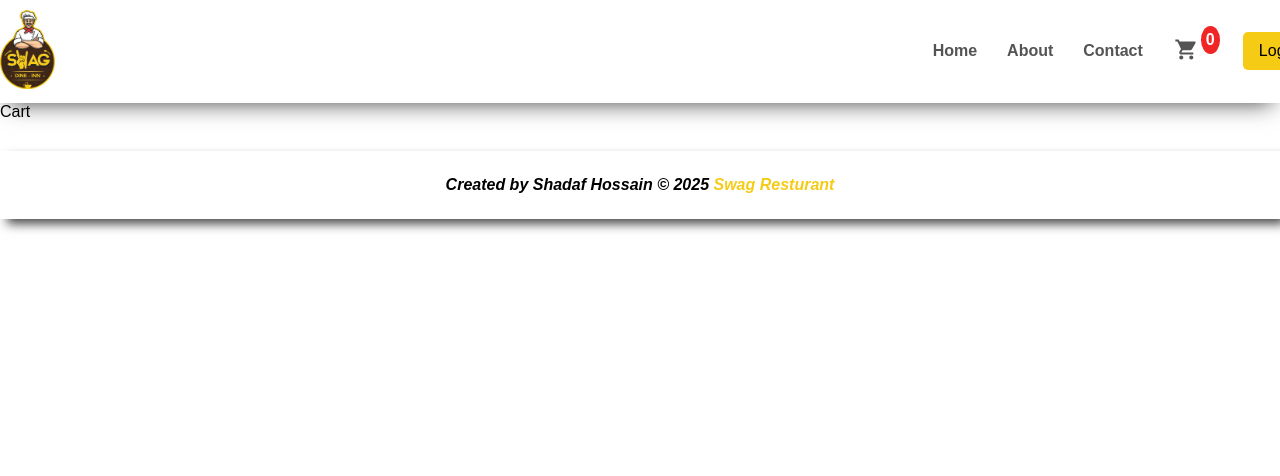
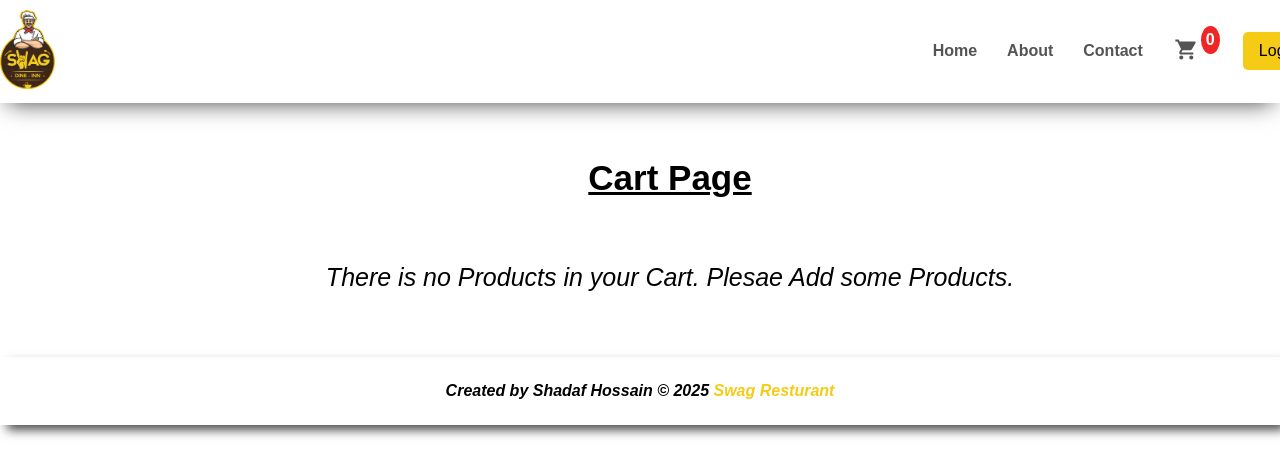
Before and after one commit to shadafhossain01/Swag-Resturant, a React (Vite) app: page /cart in a window 1280 px wide. Shown: the top 476 px of the page. Built offline with nearby package versions, Linux system fonts and the light colour scheme.

Commit message:
Cart Page Design Done

```diff
--- a/src/component/ResturantDetail.jsx
+++ b/src/component/ResturantDetail.jsx
@@ -36,7 +36,7 @@ const ResturantDetail = ({data}) => {
                 </div>
                     <div className='img-box'>
                     <img src={`${resPicture}${value.card.info.imageId}`}/>
-                    <button onClick={()=>handleAddToCart(item)}>Add to Cart</button>
+                    <button onClick={()=>handleAddToCart(value)}>Add to Cart</button>
                     </div>
             </div>
         ))
--- a/src/index.css
+++ b/src/index.css
@@ -435,8 +435,8 @@ width: 30%;
 font-size: 22px;
 }
 
-.accordian-header h3{
-    font-size: 20px;
+.accordian-header h3 {
+    font-size: 17px;
     font-weight: 900;
 }
 
@@ -494,3 +494,90 @@ position: relative;
     font-weight: 800;
     font-size: 12px;
 }
+
+.cart-main{
+    margin: 55px 0px;
+}
+
+.cart-main h2{
+    text-align: center;
+    font-size: 35px;
+    font-weight: 700;
+    text-decoration: underline;
+    margin-bottom: 25px;
+}
+
+.cart-box{
+width: 900px;
+margin: 65px auto;
+}
+
+.cart-box h3{
+    text-align: center;
+    font-size: 25px;
+    font-weight: 500;
+    font-style: italic;
+}
+
+.single-cart-box{
+    display: flex;
+        justify-content: space-between;
+        align-items: center;
+        border-bottom: 2px solid #afaeae;
+        padding-bottom: 15px;
+        margin: 20px 0px;
+}
+
+.single-cart-left{
+display: flex;
+align-items: center;
+column-gap: 15px;
+}
+
+.single-cart-left img{
+width: 10%;
+}
+
+.single-cart-left p{
+    margin-top: 7px;
+}
+
+.single-cart-right{
+    display: flex;
+    align-items: center;
+    gap: 20px;
+}
+
+.single-cart-right button{
+    padding: 3px 20px;
+    font-weight: 900;
+    font-size: 20px;
+    cursor: pointer;
+}
+
+.single-cart-right h4{
+    font-size: 25px;
+    font-weight: 100;
+    font-style: italic
+}
+
+.cart-box h5{
+    text-align: right;
+    font-size: 22px;
+}
+
+.clearCart{
+    padding: 13px 25px;
+    font-size: 15px;
+    background: #f6cb16;
+    border: none;
+    border-radius: 5px;
+    font-weight: 600;
+    margin: 0px auto;
+    display: block;
+    margin-top: 30px;
+}
+
+.cart-box .single-cart-box h3{
+    text-align: left;
+}
--- a/src/pages/Cart.jsx
+++ b/src/pages/Cart.jsx
@@ -1,8 +1,53 @@
 import React from 'react'
+import { useDispatch, useSelector } from 'react-redux'
+import { resPicture } from '../utils/common'
+import { clearCart } from '../slices/cartSlice'
 
 const Cart = () => {
+  const cartItem=useSelector((state)=>state.cart.Item)
+  const dispatch=useDispatch()
+  const handleClearCart=()=>{
+    dispatch(clearCart())
+  }
+
   return (
-    <div>Cart</div>
+    <div className='container'>
+    <div className='cart-main'>
+    <h2>Cart Page</h2>
+  <div className='cart-box'>
+  {
+    cartItem.length==0 && <h3>There is no Products in your Cart. Plesae Add some Products. </h3>
+  }
+  {
+    cartItem.map((item)=>(
+      <div key={item.card.info.id} className='single-cart-box'>
+      <div className='single-cart-left'>
+        <img src={`${resPicture}${item.card.info.imageId}`} />
+        <div>
+        <h3>{item.card.info.name}</h3>
+        <p>{item.card.info.category}</p>
+        </div>
+      </div>
+      <div className='single-cart-right'>
+        <button>+</button>
+        <h4>₹{(item.card.info.price/100 || item.card.info.defaultPrice/100)}</h4>
+        <button>-</button>
+      </div>
+    </div>
+    ))
+  }
+
+     {
+      cartItem.length>0 && <div>
+      <h5>Total Price: ₹{cartItem.reduce((acc,cur)=>acc+(cur.card.info.price / 100 || cur.card.info.defaultPrice / 100),0)}</h5>
+      <button className='clearCart' onClick={handleClearCart}>Clear Cart</button>
+      </div>
+     }
+
+  </div>
+
+    </div>
+    </div>
   )
 }
 
```
